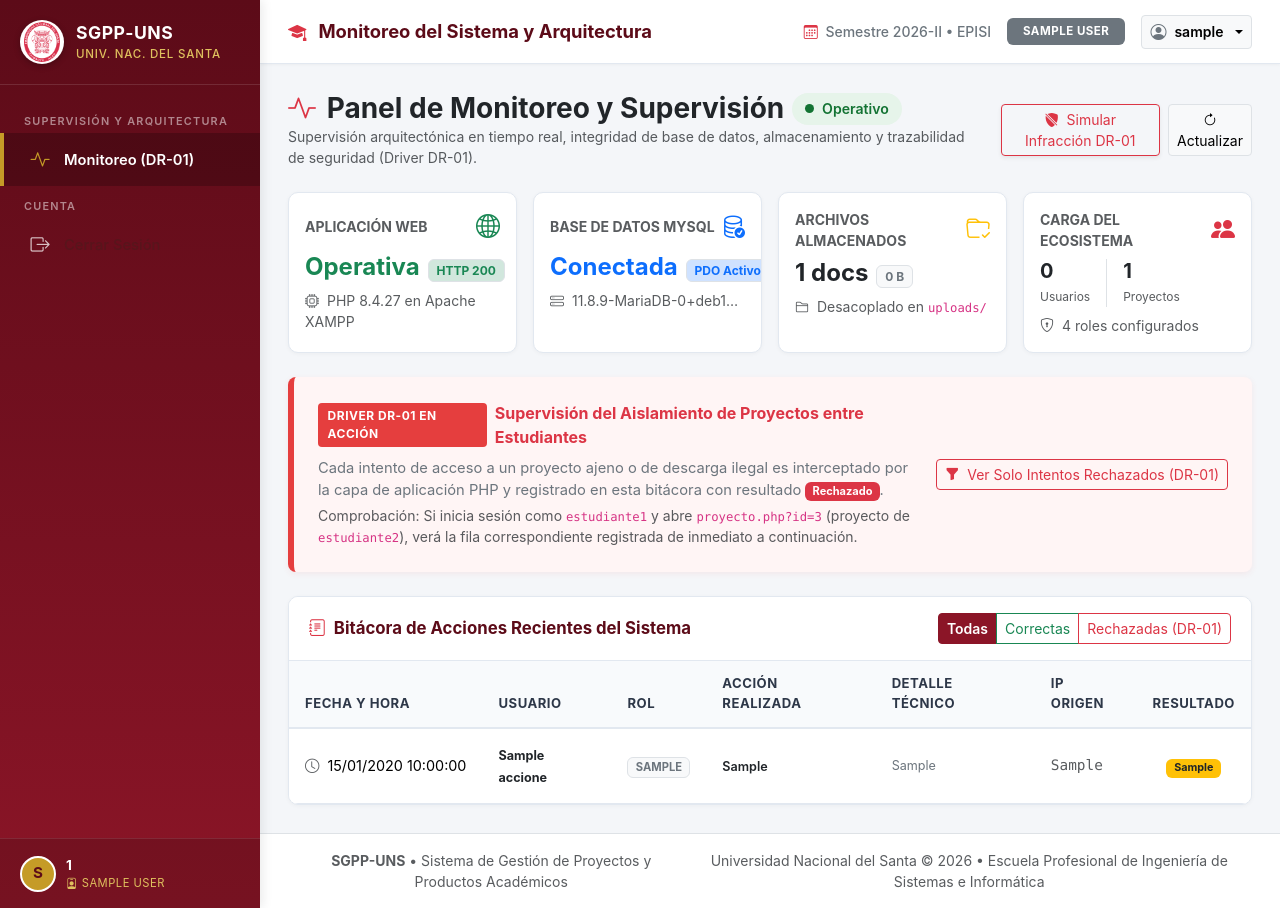
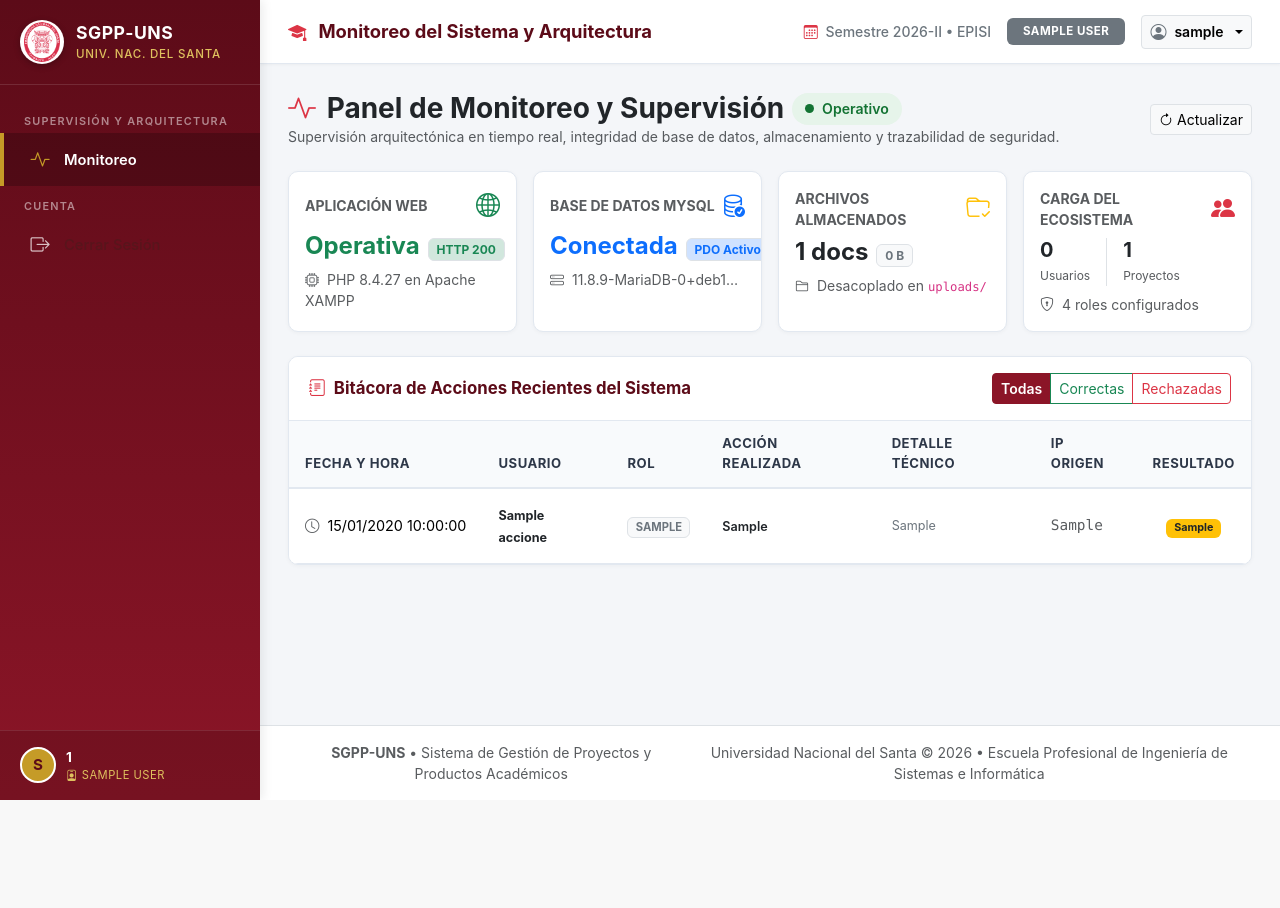
Before and after one commit to MirandaErick711/sgpp-uns, a PHP site: page /monitoreo.php in a window 1280 px wide. After the commit the page ends 800 px from the top, so only its background shows below. Run offline with PHP 8.4, Linux system fonts and the light colour scheme; the visitor is signed in with stand-in values (Sample User, id 1); tables that the repository leaves empty or names only in its code hold one stand-in row (values such as "Sample post").

Commit message:
correciones 05

```diff
--- a/descargar.php
+++ b/descargar.php
@@ -39,7 +39,7 @@ if ($rolUsuario === 'estudiante') {
             $usuarioId,
             $userLogin,
             $rolUsuario,
-            'Acceso no autorizado (DR-01)',
+            'Acceso no autorizado',
             "Intento denegado de descarga de archivo ID #{$archivoId} ('{$archivo['nombre_original']}') perteneciente a otro estudiante.",
             'Rechazado'
         );
--- a/entregable.php
+++ b/entregable.php
@@ -40,7 +40,7 @@ if ($rolUsuario === 'estudiante') {
             $usuarioId,
             $userLogin,
             $rolUsuario,
-            'Acceso no autorizado (DR-01)',
+            'Acceso no autorizado',
             "Intento bloqueado: El estudiante intentó registrar un entregable/archivo en el proyecto ajeno ID #{$proyectoId}.",
             'Rechazado'
         );
--- a/includes/sidebar.php
+++ b/includes/sidebar.php
@@ -26,7 +26,7 @@ $paginaActual = basename($_SERVER['PHP_SELF'], '.php');
                 <i class="bi bi-folder-fill"></i> Mis Proyectos
             </a>
             <a href="nuevo_proyecto.php" class="sidebar-link <?= ($paginaActual === 'nuevo_proyecto') ? 'active' : '' ?>">
-                <i class="bi bi-plus-circle-fill"></i> + Nuevo Proyecto
+                <i class="bi bi-plus-circle-fill"></i>Nuevo Proyecto
             </a>
             <a href="observaciones.php" class="sidebar-link <?= ($paginaActual === 'observaciones') ? 'active' : '' ?>">
                 <i class="bi bi-chat-left-dots-fill"></i> Observaciones
@@ -75,7 +75,7 @@ $paginaActual = basename($_SERVER['PHP_SELF'], '.php');
         <!-- SECCIÓN COMÚN: MONITOREO Y ARQUITECTURA -->
         <div class="nav-section-title">Supervisión y Arquitectura</div>
         <a href="monitoreo.php" class="sidebar-link <?= ($paginaActual === 'monitoreo') ? 'active' : '' ?>">
-            <i class="bi bi-activity"></i> Monitoreo (DR-01)
+            <i class="bi bi-activity"></i> Monitoreo
         </a>
 
         <!-- ACCIONES RÁPIDAS -->
--- a/monitoreo.php
+++ b/monitoreo.php
@@ -40,15 +40,12 @@ include __DIR__ . '/includes/navbar.php';
             </span>
         </div>
         <p class="text-muted small mb-0">
-            Supervisión arquitectónica en tiempo real, integridad de base de datos, almacenamiento y trazabilidad de seguridad (Driver DR-01).
+            Supervisión arquitectónica en tiempo real, integridad de base de datos, almacenamiento y trazabilidad de seguridad.
         </p>
     </div>
 
     <!-- Botón de prueba en vivo para el Driver DR-01 -->
     <div class="d-flex gap-2">
-        <a href="proyecto.php?id=3" target="_blank" class="btn btn-outline-danger btn-sm shadow-sm" title="Simular intento de acceso no autorizado">
-            <i class="bi bi-shield-slash-fill me-1"></i> Simular Infracción DR-01
-        </a>
         <a href="monitoreo.php" class="btn btn-light btn-sm border" title="Actualizar datos">
             <i class="bi bi-arrow-clockwise"></i> Actualizar
         </a>
@@ -134,30 +131,6 @@ include __DIR__ . '/includes/navbar.php';
     </div>
 </div>
 
-<!-- Panel de Demostración del Driver DR-01 -->
-<div class="dr01-alert-box mb-4">
-    <div class="d-flex flex-column flex-md-row align-items-md-center justify-content-between gap-3">
-        <div>
-            <div class="d-flex align-items-center gap-2 mb-2">
-                <span class="dr01-badge">DRIVER DR-01 EN ACCIÓN</span>
-                <strong class="text-danger">Supervisión del Aislamiento de Proyectos entre Estudiantes</strong>
-            </div>
-            <p class="mb-1 text-secondary" style="font-size: 0.92rem;">
-                Cada intento de acceso a un proyecto ajeno o de descarga ilegal es interceptado por la capa de aplicación PHP
-                y registrado en esta bitácora con resultado <span class="badge bg-danger">Rechazado</span>.
-            </p>
-            <p class="mb-0 text-muted small">
-                Comprobación: Si inicia sesión como <code>estudiante1</code> y abre <code>proyecto.php?id=3</code> (proyecto de <code>estudiante2</code>), verá la fila correspondiente registrada de inmediato a continuación.
-            </p>
-        </div>
-        <div class="flex-shrink-0">
-            <a href="monitoreo.php?resultado=Rechazado" class="btn btn-outline-danger btn-sm">
-                <i class="bi bi-funnel-fill me-1"></i> Ver Solo Intentos Rechazados (DR-01)
-            </a>
-        </div>
-    </div>
-</div>
-
 <!-- Tabla de Historial de Acciones y Auditoría -->
 <div class="uns-card">
     <div class="uns-card-header d-flex flex-wrap justify-content-between align-items-center gap-2">
@@ -168,7 +141,7 @@ include __DIR__ . '/includes/navbar.php';
         <div class="btn-group btn-group-sm">
             <a href="monitoreo.php" class="btn <?= empty($filtroResultado) ? 'btn-uns-primary' : 'btn-outline-secondary' ?>">Todas</a>
             <a href="monitoreo.php?resultado=Correcto" class="btn <?= $filtroResultado === 'Correcto' ? 'btn-success' : 'btn-outline-success' ?>">Correctas</a>
-            <a href="monitoreo.php?resultado=Rechazado" class="btn <?= $filtroResultado === 'Rechazado' ? 'btn-danger' : 'btn-outline-danger' ?>">Rechazadas (DR-01)</a>
+            <a href="monitoreo.php?resultado=Rechazado" class="btn <?= $filtroResultado === 'Rechazado' ? 'btn-danger' : 'btn-outline-danger' ?>">Rechazadas</a>
         </div>
     </div>
 
--- a/nuevo_proyecto.php
+++ b/nuevo_proyecto.php
@@ -62,9 +62,6 @@ include __DIR__ . '/includes/navbar.php';
             <a href="index.php" class="btn btn-outline-secondary btn-sm">
                 <i class="bi bi-arrow-left me-1"></i> Volver al Dashboard
             </a>
-            <span class="badge bg-danger-subtle text-danger px-3 py-2 border">
-                <i class="bi bi-shield-check me-1"></i> Validación y Transaccionalidad PDO
-            </span>
         </div>
 
         <div class="uns-card shadow-sm">
--- a/proyecto.php
+++ b/proyecto.php
@@ -31,7 +31,7 @@ $rolUsuario = (string)$_SESSION['usuario_rol'];
 $proyecto = Proyecto::obtenerPorIdConSeguridad($proyectoId, $usuarioId, $rolUsuario, $error_dr01);
 
 if (!$proyecto) {
-    if ($error_dr01 === 'ACCESO_NO_AUTORIZADO_DR01') {
+    if ($error_dr01 === 'ACCESO_NO_AUTORIZADO') {
         // Enviar respuesta 403 Forbidden y renderizar pantalla de rechazo de DR-01
         http_response_code(403);
         include __DIR__ . '/views/error/403.php';
--- a/views/autoridad/dashboard.php
+++ b/views/autoridad/dashboard.php
@@ -182,7 +182,7 @@ include __DIR__ . '/../../includes/navbar.php';
             <div class="uns-card-body">
                 <ul class="list-group list-group-flush small">
                     <li class="list-group-item d-flex justify-content-between align-items-center px-0 py-2">
-                        <span><i class="bi bi-shield-check text-success me-2 fs-6"></i> Driver DR-01 (Aislamiento de proyectos):</span>
+                        <span><i class="bi bi-shield-check text-success me-2 fs-6"></i> Driver (Aislamiento de proyectos):</span>
                         <span class="badge bg-success-subtle text-success border">Activo y Verificado (100%)</span>
                     </li>
                     <li class="list-group-item d-flex justify-content-between align-items-center px-0 py-2">
```
Also changed, not shown: views/estudiante/dashboard.php (+1 -27 lines).
